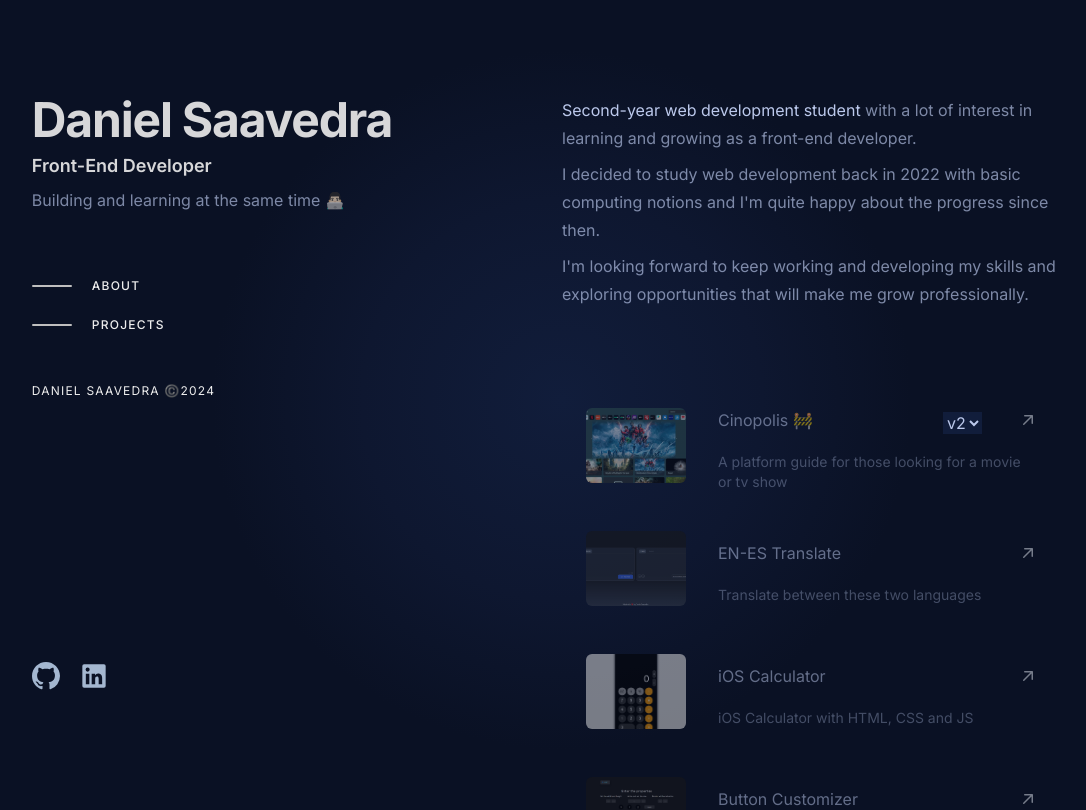
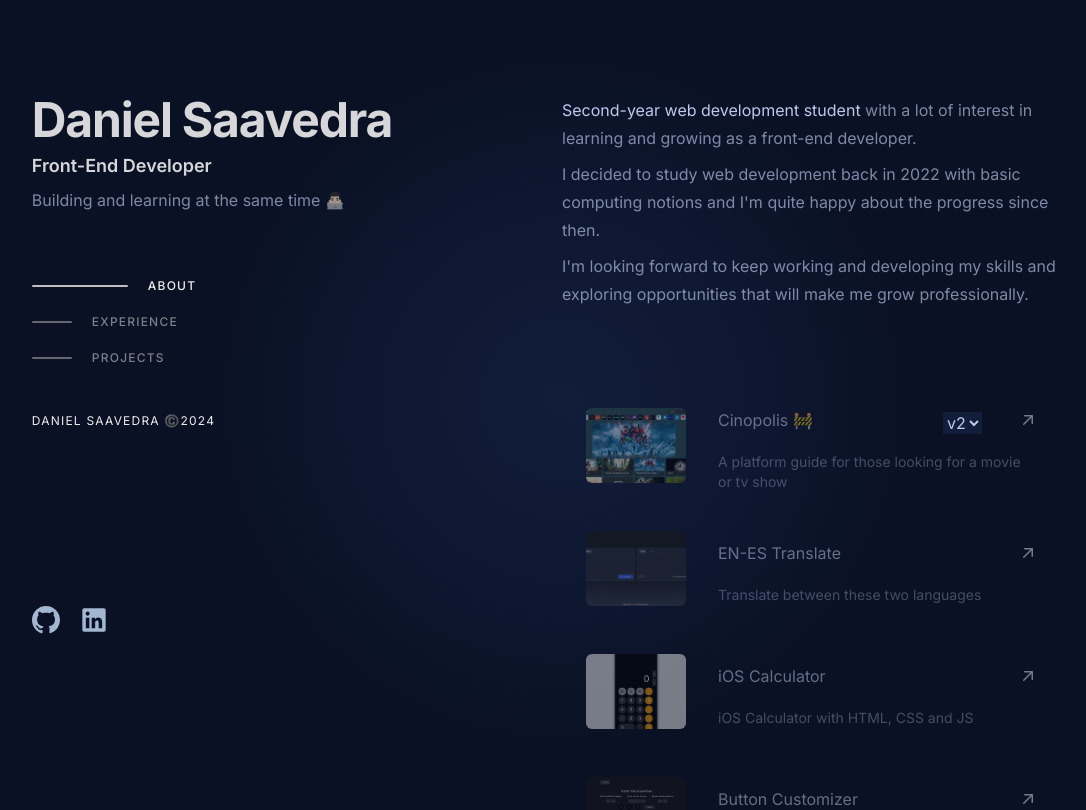
Before and after one commit to kiudev/portfolio-2024, a Next.js app: page / in a window 1280 px wide. Shown: the top 810 px of the page, without its empty margins (78-1164 px from the left). Built offline with nearby package versions, Linux system fonts and the light colour scheme; no server answers.

Commit message:
add functionality to the nav when scroll and click

```diff
--- a/src/containers/nav/NavSection.tsx
+++ b/src/containers/nav/NavSection.tsx
@@ -1,32 +1,107 @@
 import Image from "next/image";
-import { useState } from "react";
+import { useState, useEffect } from "react";
+
+type Section = "about" | "experience" | "projects";
 
 export default function NavSection() {
   const [hoveredLinkedin, setHoveredLinkedin] = useState(false);
   const [hoveredGithub, setHoveredGithub] = useState(false);
+  const [isSelected, setIsSelected] = useState<Section | null>("about");
+
+  useEffect(() => {
+    const handleScroll = () => {
+      const scrollPosition = window.scrollY + window.innerHeight / 3;
+
+      const aboutSection = document.getElementById("about");
+      const projectsSection = document.getElementById("projects");
+      const experienceSection = document.getElementById("experience");
+
+      if (aboutSection && projectsSection && experienceSection) {
+        if (
+          scrollPosition >= aboutSection.offsetTop &&
+          scrollPosition < projectsSection.offsetTop &&
+          scrollPosition < experienceSection.offsetTop
+        ) {
+          setIsSelected("about");
+        } else if (scrollPosition >= projectsSection.offsetTop) {
+          setIsSelected("projects");
+        } else if (scrollPosition >= experienceSection.offsetTop) {
+          setIsSelected("experience");
+        }
+      }
+    };
+
+    window.addEventListener("scroll", handleScroll);
+    return () => window.removeEventListener("scroll", handleScroll);
+  }, []);
+
+  const handleClick = (section: Section) => {
+    setIsSelected(section === isSelected ? null : section);
+  };
+
   return (
     <nav className="flex flex-row mt-5">
       <ul className="flex flex-row gap-2.5 items-center lg:flex-col">
         <div className="w-40 h-0.5 bg-white-600 -ml-6 lg:hidden md:-ml-10"></div>
         <div className="flex flex-col gap-2 mt-10">
           <a
+            onClick={() => handleClick("about")}
+            className="flex flex-row items-center cursor-pointer group gap-5 py-2"
             href="#about"
-                  className="flex flex-row items-center cursor-pointer group gap-5 py-2"
           >
-                  <span className="group-hover:w-24 w-10 h-0.5 bg-white-600 transition-all duration-200 rounded-full hidden xl:block"></span>
-                  <li className="hidden lg:block text-[12px] uppercase font-medium tracking-widest leading-3">
+            <span
+              className={`${isSelected === "about" ? "w-24" : "w-10"} ${
+                isSelected === "about" ? "opacity-100" : "opacity-50"
+              } group-hover:w-24 w-10 h-0.5 bg-white-600 transition-all duration-200 rounded-full hidden lg:block`}
+            ></span>
+            <li
+              className={`${
+                isSelected === "about" ? "opacity-100" : "opacity-50"
+              } hidden lg:block text-[12px] uppercase font-medium tracking-widest leading-3`}
+            >
               About
             </li>
           </a>
-               <a href="#projects" className="flex flex-row items-center cursor-pointer group gap-5 py-2">
-                  <span className="group-hover:w-24 w-10 h-0.5 bg-white-600 transition-all duration-200 rounded-full hidden xl:block"></span>
-                  <li className="hidden lg:block text-[12px] uppercase font-medium tracking-widest">
+          <a
+            onClick={() => handleClick("experience")}
+            className="flex flex-row items-center cursor-pointer group gap-5 py-2"
+            href="#experience"
+          >
+            <span
+              className={`${isSelected === "experience" ? "w-24" : "w-10"} ${
+                isSelected === "experience" ? "opacity-100" : "opacity-50"
+              } group-hover:w-24 w-10 h-0.5 bg-white-600 transition-all duration-200 rounded-full hidden lg:block`}
+            ></span>
+            <li
+              className={`${
+                isSelected === "experience" ? "opacity-100" : "opacity-50"
+              } hidden lg:block text-[12px] uppercase font-medium tracking-widest leading-3`}
+            >
+              Experience
+            </li>
+          </a>
+
+          <a
+            onClick={() => handleClick("projects")}
+            className="flex flex-row items-center cursor-pointer group gap-5 py-2"
+            href="#projects"
+          >
+            <span
+              className={`${isSelected === "projects" ? "w-24" : "w-10"} ${
+                isSelected === "projects" ? "opacity-100" : "opacity-50"
+              } group-hover:w-24 w-10 h-0.5 bg-white-600 transition-all duration-200 rounded-full hidden lg:block`}
+            ></span>
+            <li
+              className={`${
+                isSelected === "projects" ? "opacity-100" : "opacity-50"
+              } hidden lg:block text-[12px] uppercase font-medium tracking-widest leading-3`}
+            >
               Projects
             </li>
           </a>
         </div>
 
-            <div className="flex flex-row items-center gap-7 lg:-ml-5  lg:absolute lg:bottom-0 lg:left-5 lg:mb-10">
+        <div className="flex flex-row items-center gap-7 lg:-ml-5 lg:absolute lg:bottom-0 lg:left-5 lg:mb-24">
           <li className="w-5 h-10">
             <a
               className="w-10"
```
Lines whose indentation alone changed are shown as unchanged.
